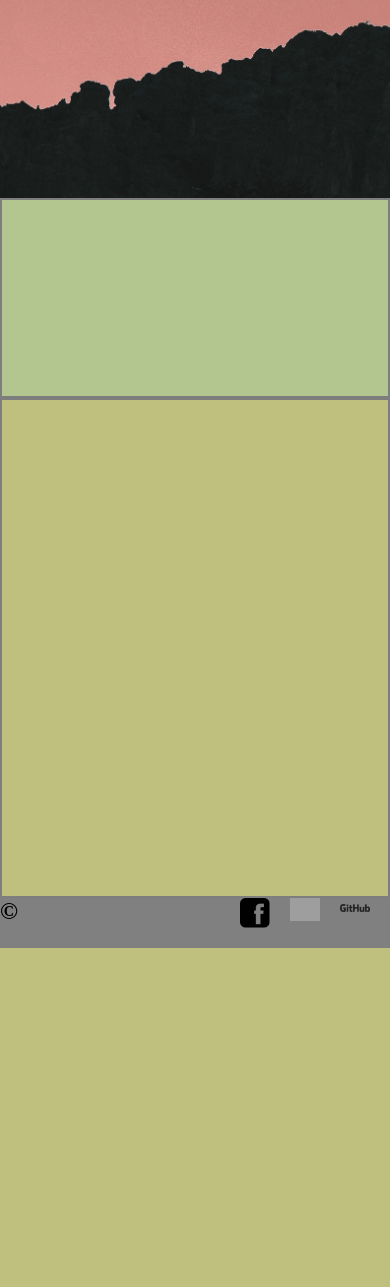
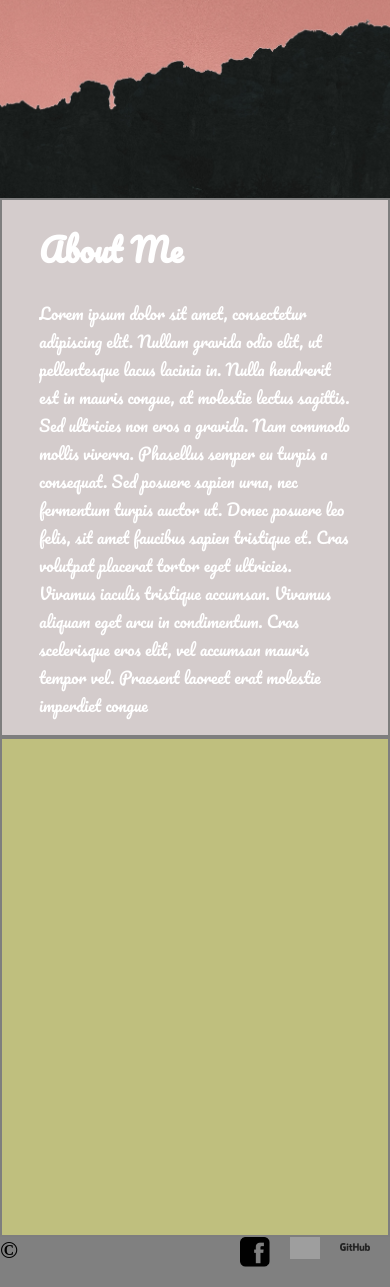
Before and after one commit to aabdiaziz/Portfolio, a PHP site: page / in a window 390 px wide. Shown: the part 402-1689 px from the top of the page. Before the commit the page ends 1350 px from the top, so only its background shows below. Run offline with PHP 8.4, Linux system fonts and the light colour scheme; grey boxes are pictures that could not be loaded.

```diff
--- a/index.html
+++ b/index.html
@@ -5,6 +5,7 @@
     <title>Abdi's Portfolio</title>
     <link rel="stylesheet" type="text/css" href="style.css">
     <link rel="icon" href="images/full-stack.png" type="image/x-icon">
+    <link href="https://fonts.googleapis.com/css?family=Pacifico" rel="stylesheet">
 </head>
 <body>
     <header>
@@ -40,7 +41,8 @@
 
         <div class="aboutContent" id="About" id="findOutMore">
             <div class="content">
-
+                <h1>About Me</h1>
+                <p>Lorem ipsum dolor sit amet, consectetur adipiscing elit. Nullam gravida odio elit, ut pellentesque lacus lacinia in. Nulla hendrerit est in mauris congue, at molestie lectus sagittis. Sed ultricies non eros a gravida. Nam commodo mollis viverra. Phasellus semper eu turpis a consequat. Sed posuere sapien urna, nec fermentum turpis auctor ut. Donec posuere leo felis, sit amet faucibus sapien tristique et. Cras volutpat placerat tortor eget ultricies. Vivamus iaculis tristique accumsan. Vivamus aliquam eget arcu in condimentum. Cras scelerisque eros elit, vel accumsan mauris tempor vel. Praesent laoreet erat molestie imperdiet congue</p>
             </div>
         </div>
 
--- a/style.css
+++ b/style.css
@@ -106,14 +106,20 @@ li a {
     height: 200px;
     width:auto;
     border: 2px black solid;
-    background-color: olivedrab;
+    background-color: rgba(67,33,33,0.45);
     opacity: 0.5;
+    overflow:hidden;
+    height:1%;
 }
 
 .content {
-    height: 60px;
-    width: 60px;
+    height: auto;
+    width: 80vw;
     border-color: bisque;
+    margin: 0 auto;
+    overflow: hidden;
+    color: white;
+    font-family: 'Pacifico', cursive;
 }
 
 .projects {
@@ -152,7 +158,7 @@ h2 {
         width: 300px;
         height: 200px;
         left: -340px;
-        background-color: white;
+        background-color: rgba(255,255,255,0.8);
     }
 
     #nav:target {
@@ -181,7 +187,7 @@ h2 {
     }
 
     li a {
-        color: bisque;
+        color: white;
     }
 
 }
```
